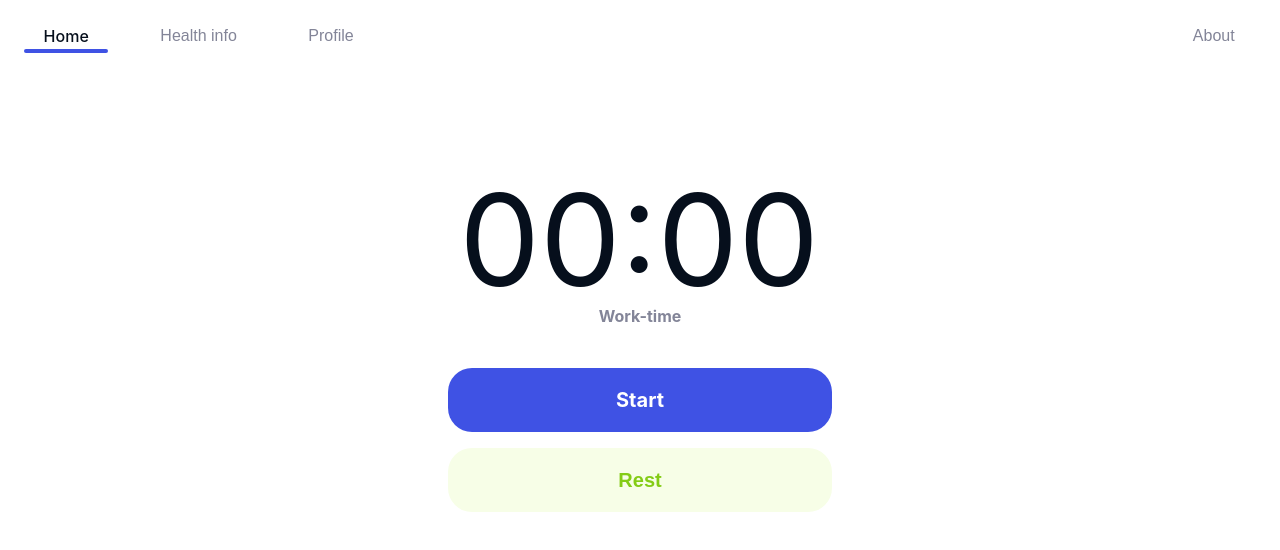
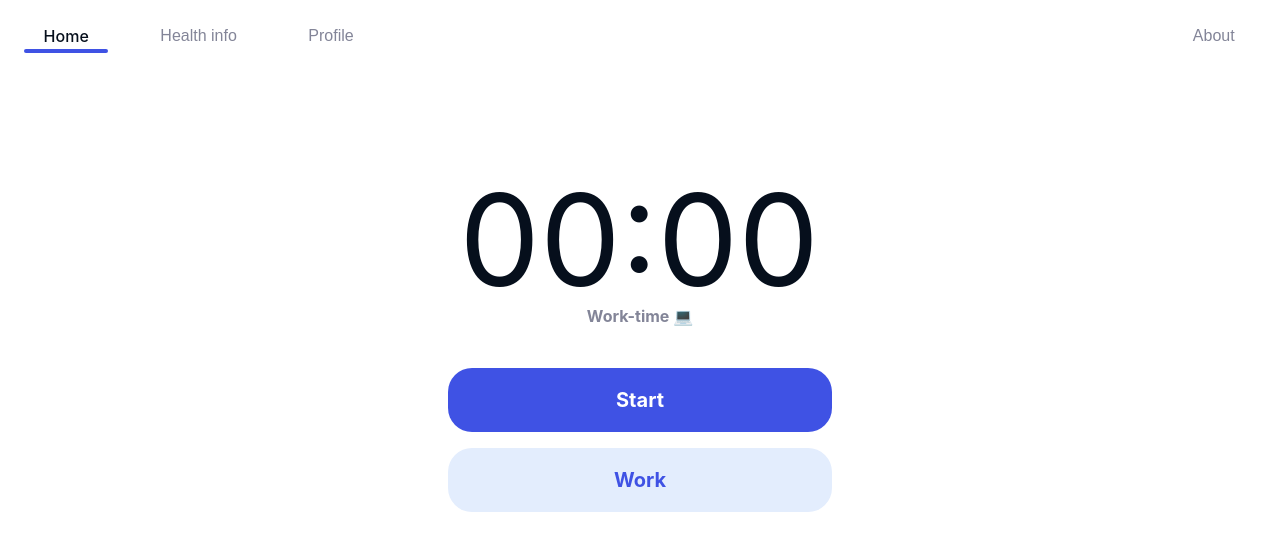
Before and after one commit to hard-tender-blade/Rest-Timer, a React (Create React App) app in the folder rest-timer/: page / in a window 1280 px wide. Shown: the top 550 px of the page. Built offline with nearby package versions, Linux system fonts and the light colour scheme.

Commit message:
Home btn fixed

```diff
--- a/rest-timer/src/components/main-pages/About.jsx
+++ b/rest-timer/src/components/main-pages/About.jsx
@@ -4,7 +4,7 @@ import RestTimerLogo from "./../../resources/RestTimerLogo.png"
 export default function About() {
    return (
      <div className="About flex flex-col items-center justify-center ">
-        <div className="ProfilesWrapper flex w-5/6  h-96 mt-24">
+        <div className="ProfilesWrapper flex justify-center items-center w-5/6  h-96 mt-24">
 
             <div className="DenisWrapper  w-1/3 h-full">
               <a href="https://github.com/DenisMatsenko" target={"_blank"} className="flex justify-center items-center h-full w-full">
@@ -13,12 +13,7 @@ export default function About() {
               </a>
             </div>
 
-            <div className="RestTimerWrapper w-1/3 h-full flex justify-center items-center">
-              <a href="https://github.com/DenisMatsenko/Rest-Timer" className="w-full h-full flex justify-center items-center"  target={"_blank"}>
-                <img src={RestTimerLogo} alt="DenisPFP"
-                className="h-4/6 rounded-full"/>
-              </a>
-            </div>
+            <div className="RestTimerWrapper w-36 h-full flex justify-center items-center"></div>
 
             <div className="MatejWrapper w-1/3 h-full">
               <a href="https://github.com/mateyy11" target={"_blank"} className="w-full h-full flex justify-center items-center">
--- a/rest-timer/src/components/main-pages/Home.jsx
+++ b/rest-timer/src/components/main-pages/Home.jsx
@@ -144,7 +144,7 @@ export default function Home(props) {
         </div>
 
         {/* info text that shows current mode */}
-        <p className="text-l font-inter font-bold text-grey-t">{IsRestTime ? "Rest-time" : "Work-time"}</p>
+        <p className="text-l font-inter font-bold text-grey-t">{IsRestTime ? "Rest-time 🌴" : "Work-time 💻"}</p>
 
 
         {/* start/stop timer button*/}
@@ -162,20 +162,12 @@ export default function Home(props) {
 
         {/* mode switch button  */}
         <button
-          className={`rounded-3xl m-2 w-96 h-16 font-inter font-bold text-xl
-          ${IsRestTime ? 'text-orange-500' : 'text-lime-500'}
-          ${IsRestTime  ? 'bg-orange-50' : 'bg-lime-50'}
-          ${IsRestTime  ? 'hover:bg-orange-100 hover:drop-shadow-2xl' : 'hover:bg-lime-100 hover:drop-shadow-2xl'}
-          transition duration-300 ease-in-out
-          `}
+          className={`rounded-3xl m-2 w-96 h-16 font-inter font-bold text-xl text-dark-b bg-light-b hover:bg-indigo-100 hover:drop-shadow-2xl
+          transition duration-300 ease-in-out`}
           onClick={SwitchTimerMode}
           >
-          <abbr title={IsRestTime ? 'switch to work mode' : 'switch to rest mode'}>
-            {IsRestTime ? 'Work' : 'Rest'}
-          </abbr>
+            {IsRestTime ? 'Rest' : 'Work  '}
         </button>
-
-
       </div>
     </div>
   );
```
Also changed, not shown: 1 other file (tests, documents, lock files or other folders).
